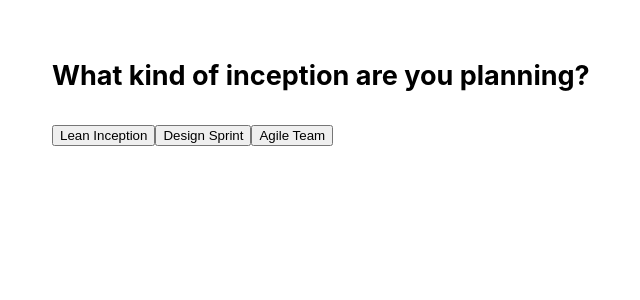
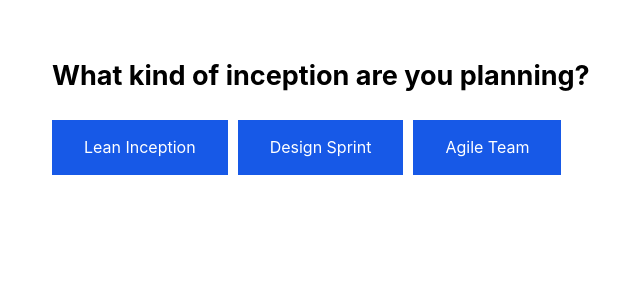
Before and after one commit to Inceptionize/inceptionize, a Next.js app: page /choice in a window 1280 px wide. Shown: the top 300 px of the page, without its empty margins (282-922 px from the left). Built offline with nearby package versions, Linux system fonts and the light colour scheme.

Commit message:
14: Use anchor only button is not needed

```diff
--- a/components/decision-button/DecisionButton.tsx
+++ b/components/decision-button/DecisionButton.tsx
@@ -11,9 +11,7 @@ interface ButtonProps {
 function DecisionButton({ href, text }: ButtonProps): ReactElement {
   return (
     <Link href={href} passHref>
-      <a>
-        <button className={styles.descisionbutton}>{text}</button>
-      </a>
+      <a className={styles.decisionButton}>{text}</a>
     </Link>
   );
 }
--- a/components/decision-button/decisionbutton.module.scss
+++ b/components/decision-button/decisionbutton.module.scss
@@ -1,5 +1,5 @@
-.decisionButton{
-    background-color: rgb(23, 89, 231); /* Green */
+.decisionButton {
+  background-color: rgb(23, 89, 231); /* Green */
   border: none;
   color: white;
   padding: 15px 32px;
```
